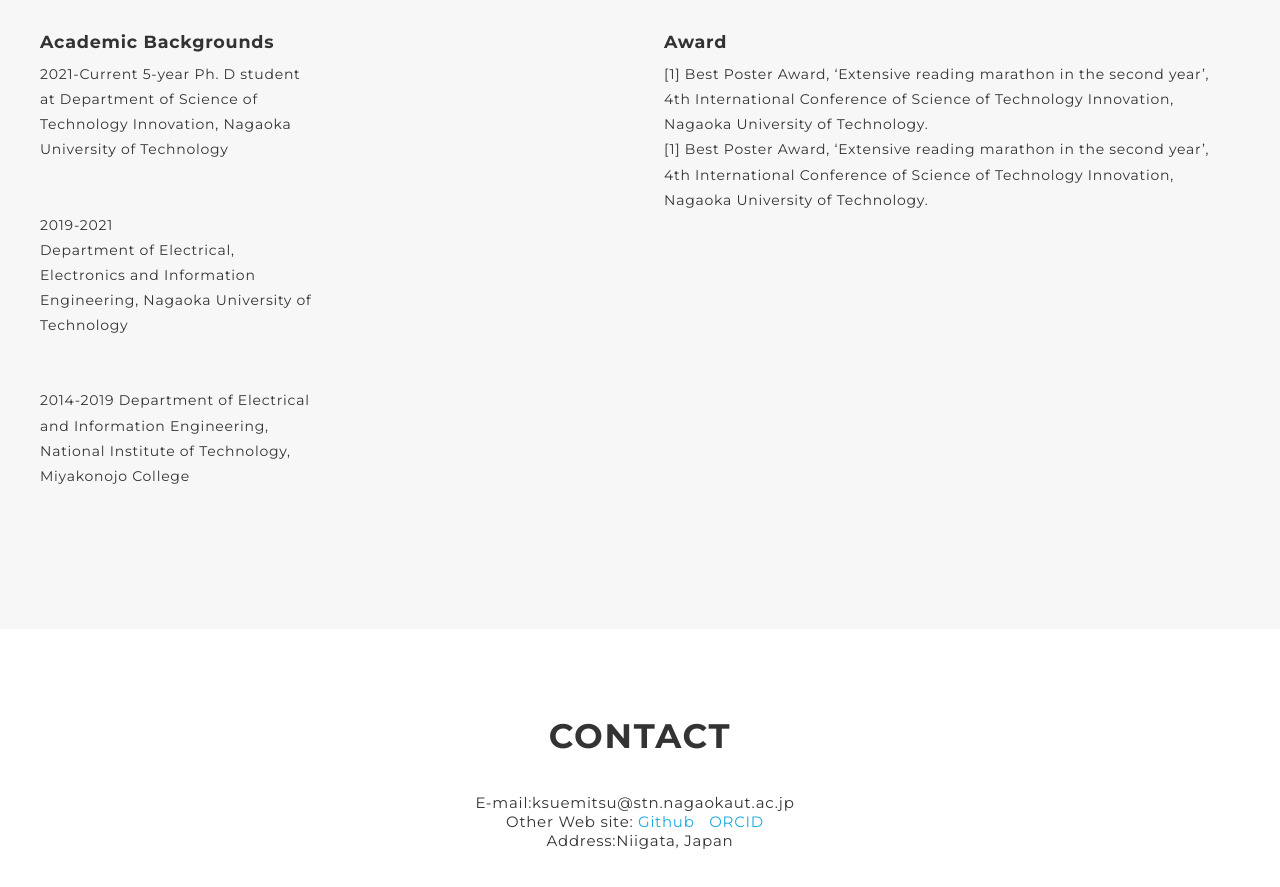
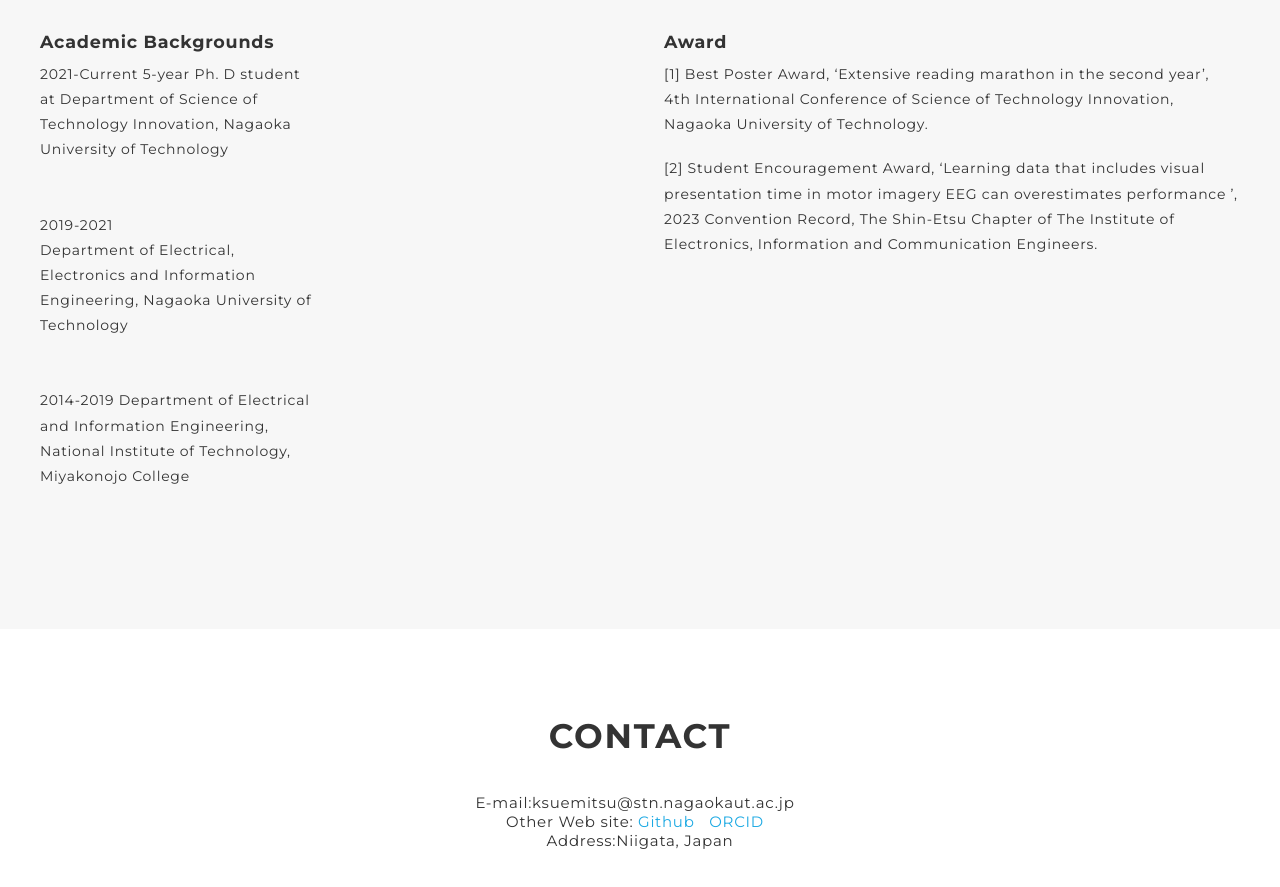
Before and after one commit to suemiken/suemiken.github.io, a plain HTML site: page index.html in a window 1280 px wide. Shown: the part 2000-2887 px from the top of the page. Drawn offline with nearby package versions, Linux system fonts and the light colour scheme.

Commit message:
Update index.html

```diff
--- a/index.html
+++ b/index.html
@@ -196,10 +196,10 @@
                 <p class="skill-text">
                   [1] Best Poster Award, ‘Extensive reading marathon in the second year’, 4th International Conference of Science
                   of Technology Innovation, Nagaoka University of Technology.
-                </p>
+                </p><br>
                 <p class="skill-text">
-                  [1] Best Poster Award, ‘Extensive reading marathon in the second year’, 4th International Conference of Science
-                  of Technology Innovation, Nagaoka University of Technology.
+                  [2] Student Encouragement Award, ‘Learning data that includes visual presentation time in motor imagery EEG can overestimates performance
+’, 2023 Convention Record, The Shin-Etsu Chapter of The Institute of Electronics, Information and Communication Engineers.
                 </p>
               </div>
             </div>
```
